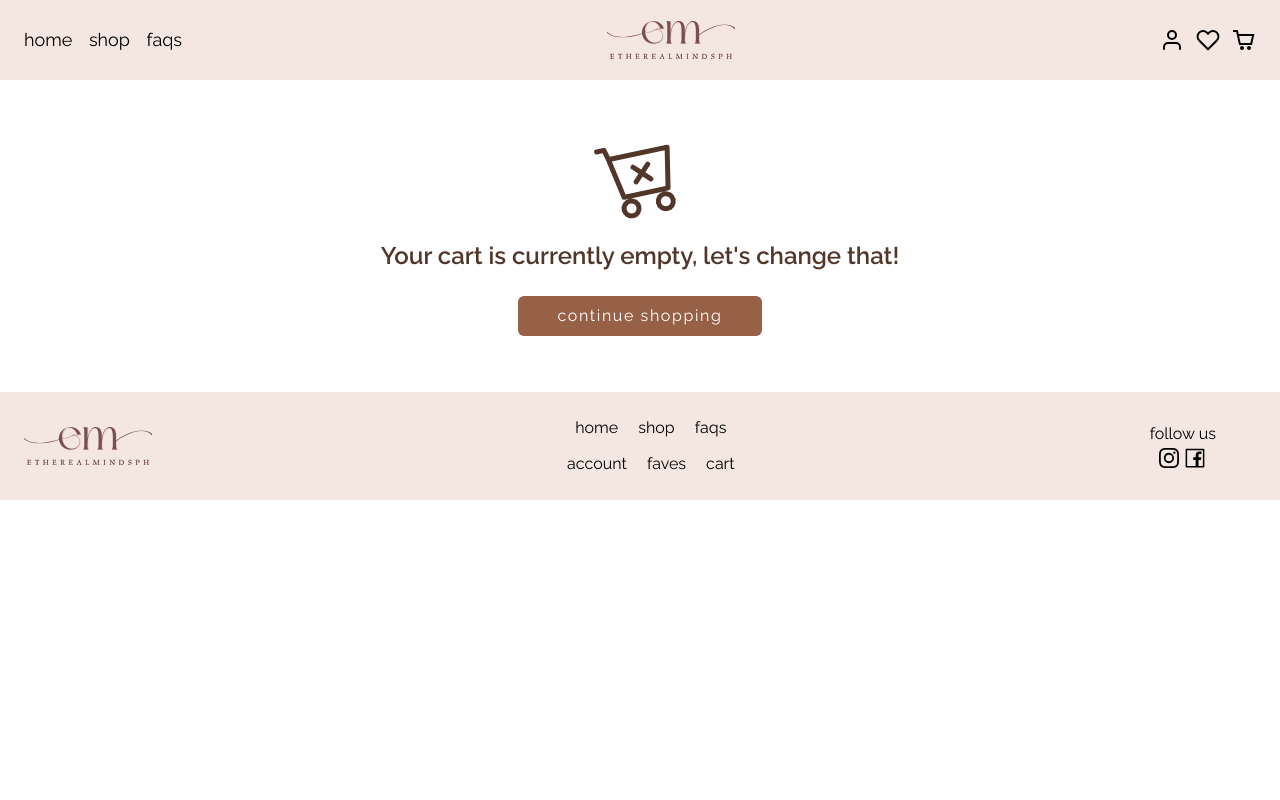
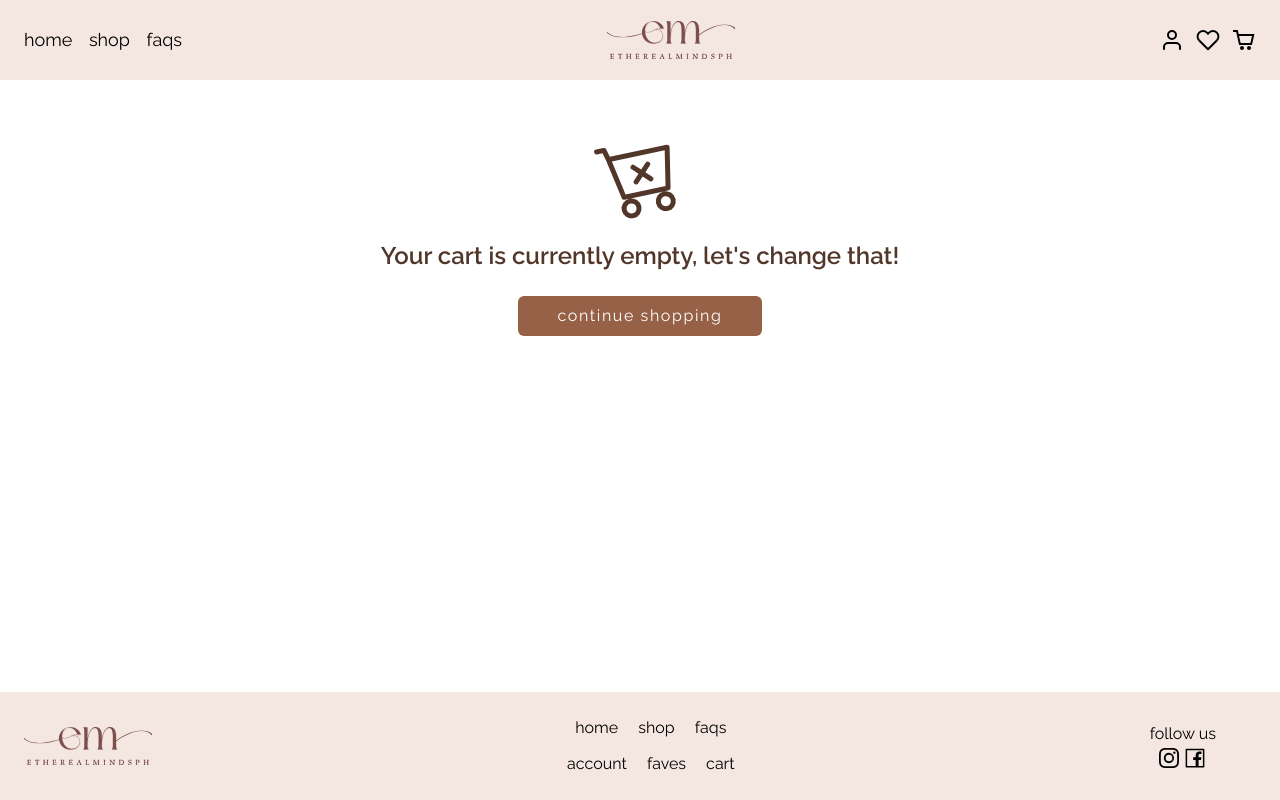
Before and after one commit to cathrynngaosi/etherealminds-site, a React (Vite) app: page /cart in a window 1280 px wide. Built offline with nearby package versions, Linux system fonts and the light colour scheme; a web font is replaced by a local one.

Commit message:
Adjust app layout & footer

```diff
--- a/src/ui/AppLayout.jsx
+++ b/src/ui/AppLayout.jsx
@@ -4,11 +4,11 @@ import Footer from "./Footer";
 
 function AppLayout() {
   return (
-    <>
+    <div className="flex min-h-screen flex-col	">
       <Navbar />
       <Outlet />
       <Footer />
-    </>
+    </div>
   );
 }
 
--- a/src/ui/Footer.jsx
+++ b/src/ui/Footer.jsx
@@ -4,7 +4,7 @@ import { AiOutlineFacebook } from "react-icons/ai";
 
 function Footer() {
   return (
-    <footer className="relative bottom-0 z-50 flex items-center justify-between bg-seashellPink px-6 py-6">
+    <footer className="mt-auto flex items-center justify-between bg-seashellPink px-6 py-6">
       <div>
         <img src="../../public/EMLogo.svg" alt="" className="h-14" />
       </div>
--- a/src/ui/JoinTheClub.jsx
+++ b/src/ui/JoinTheClub.jsx
@@ -2,7 +2,7 @@ import Button from "./Button";
 
 function JoinTheClub() {
   return (
-    <section className="bg-seashellNude">
+    <div className="bg-seashellNude">
       <div className="m-auto w-4/5 p-14 text-center">
         <h1>join the club and get 10% off your first order!</h1>
         <p className="leading-relaxed">
@@ -17,7 +17,7 @@ function JoinTheClub() {
           <Button type="join">join</Button>
         </div>
       </div>
-    </section>
+    </div>
   );
 }
 
```
